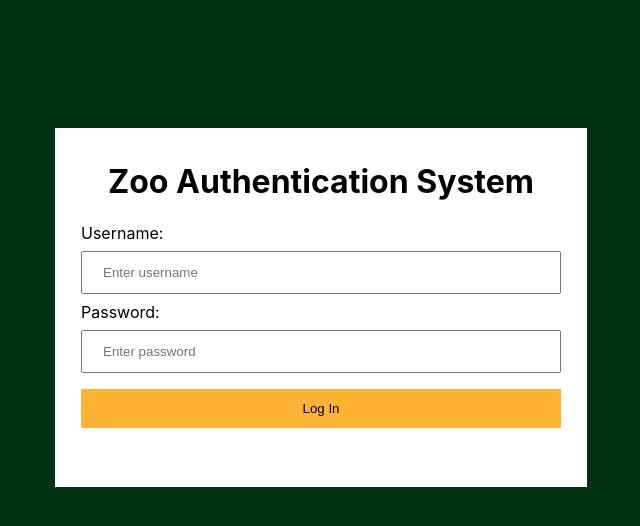
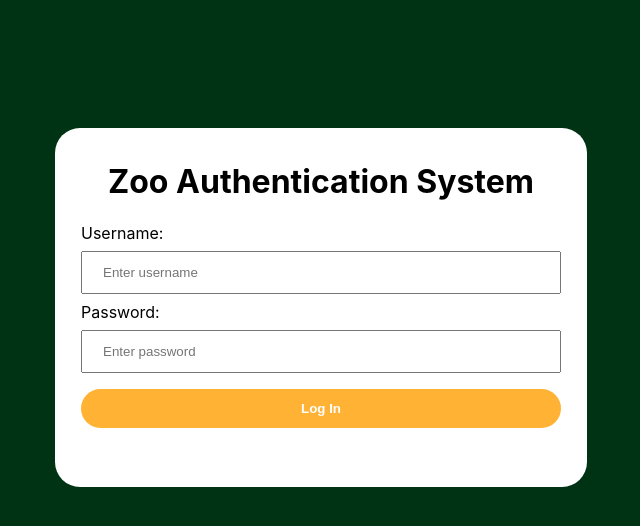
Before and after one commit to MRodriguez-M/Zoo-Authentication-System, a React (Create React App) app: page / in a window 1280 px wide. Shown: the top 526 px of the page, without its empty margins (319-959 px from the left). Built offline with nearby package versions, Linux system fonts and the light colour scheme.

Commit message:
Made styling changes to button

```diff
--- a/src/components/App.css
+++ b/src/components/App.css
@@ -7,6 +7,7 @@
   background: white;
   max-width: 30em;
   margin: 10% auto;
+  border-radius: 25px;
 }
 
 h1 {
@@ -28,6 +29,9 @@
   margin: 8px 0;
   background-color: #FFB234;
   cursor: pointer;
+  color: white;
+  font-weight: bold;
+  border-radius: 25px;
 }
 
 .credentials-error-msg {
```
